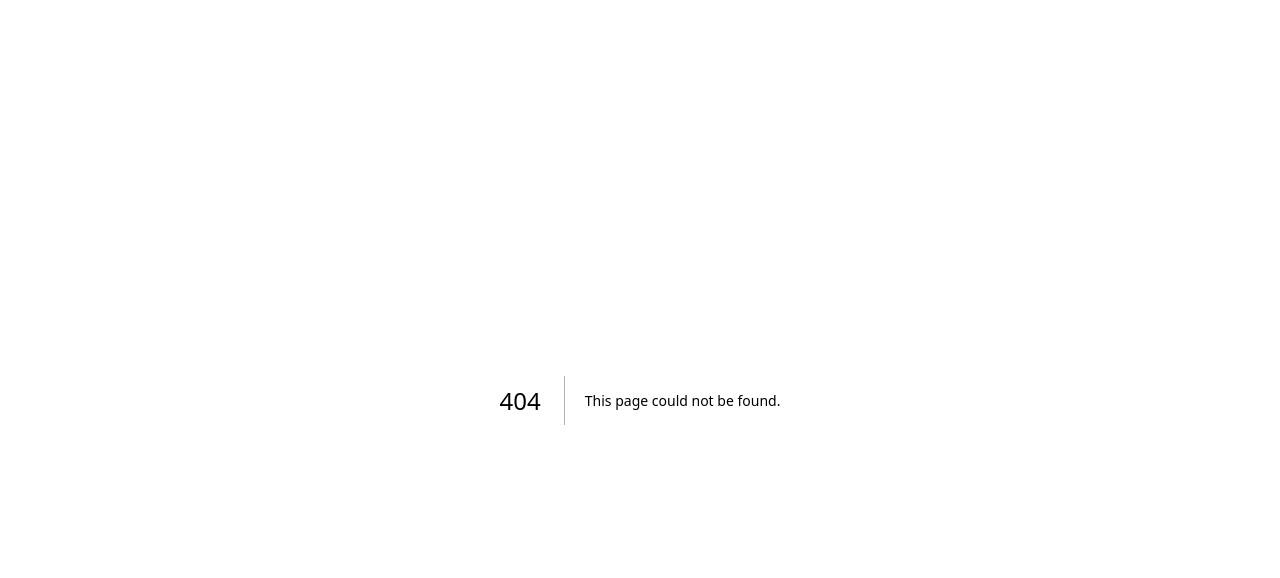
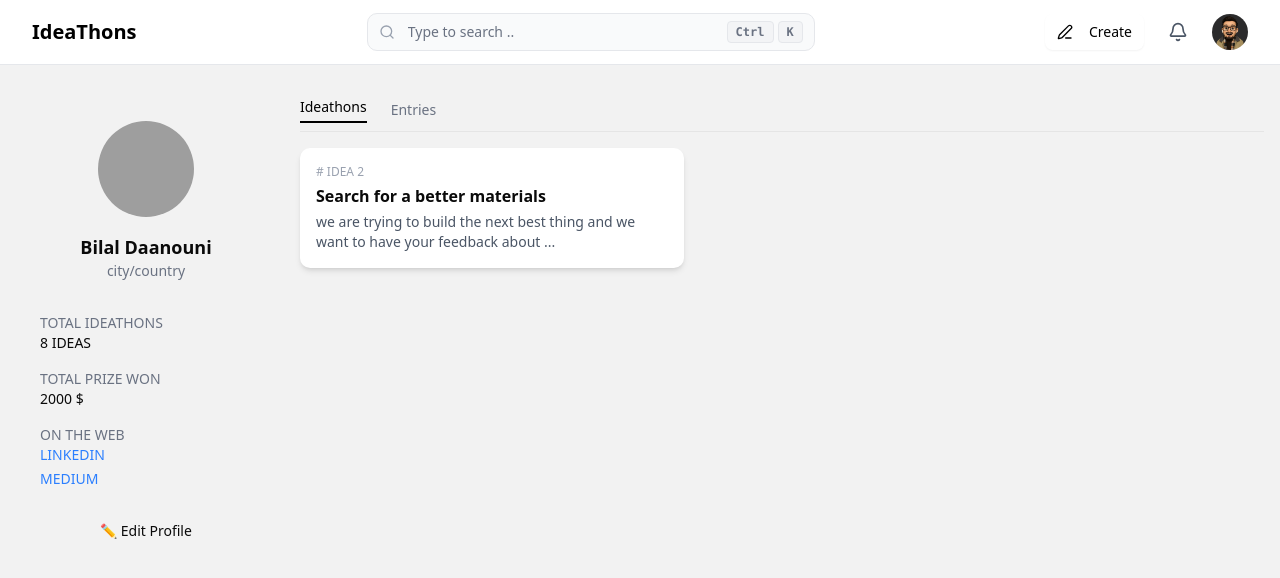
Before and after one commit to aminehabchi/IdeaThon, a Next.js app in the folder frontend/: page /profile in a window 1280 px wide. Before the commit this address had no page. Shown: the top 578 px of the page. Built offline with nearby package versions, Linux system fonts and the light colour scheme; grey boxes are pictures that could not be loaded.

Commit message:
adding profile component..

```diff
--- /dev/null
+++ b/frontend/app/(public)/profile/page.jsx
@@ -0,0 +1,39 @@
+
+import { DashboardNavbar } from "@/components/dashboardNavbar";
+import ProfileComponent from "@/components/profile";
+
+
+//fake data ...
+const mockProfileData = {
+    profile: {
+        name: "Bilal Daanouni",
+        location: "city/country",
+        avatar: "/avatar.jpg",
+        totalIdeathons: 8,
+        totalPrize: 2000,
+        links: [
+            { label: "LINKEDIN", url: "https://linkedin.com/in/bilal" },
+            { label: "MEDIUM", url: "https://medium.com/@bilal" }
+        ]
+    },
+    ideas: [
+        {
+            number: 2,
+            title: "Search for a better materials",
+            description:
+                "we are trying to build the next best thing and we want to have your feedback about ..."
+        }
+    ]
+};
+
+export default function Profile() {
+    return (
+        <div>
+            <DashboardNavbar />
+            <ProfileComponent
+                profile={mockProfileData.profile}
+                ideas={mockProfileData.ideas}
+            />
+        </div>
+    );
+}
--- /dev/null
+++ b/frontend/components/profile.jsx
@@ -0,0 +1,67 @@
+"use client";
+
+export default function ProfileComponent({ profile, ideas }) {
+    return (
+        <div className="min-h-screen bg-[#f2f2f2]">
+            <div className="max-w-7xl mx-auto flex px-4 pt-8">
+                {/* Left Sidebar */}
+                <aside className="w-full max-w-[260px] p-6 rounded-xl mr-6">
+                    <div className="flex flex-col items-center text-center">
+                        <img
+                            src={profile.avatar || "/avatar.jpg"}
+                            alt="avatar"
+                            className="w-24 h-24 rounded-full object-cover mb-4"
+                        />
+                        <h2 className="text-lg font-semibold">{profile.name}</h2>
+                        <p className="text-sm text-gray-500">{profile.location}</p>
+                    </div>
+
+                    <div className="mt-8 text-sm space-y-4">
+                        <div>
+                            <p className="text-gray-500">TOTAL IDEATHONS</p>
+                            <p className="font-medium">{profile.totalIdeathons} IDEAS</p>
+                        </div>
+
+                        <div>
+                            <p className="text-gray-500">TOTAL PRIZE WON</p>
+                            <p className="font-medium">{profile.totalPrize} $</p>
+                        </div>
+
+                        <div>
+                            <p className="text-gray-500">ON THE WEB</p>
+                            <ul className="text-blue-500 space-y-1">
+                                {profile.links?.map((link, i) => (
+                                    <li key={i}>
+                                        <a href={link.url} target="_blank" rel="noreferrer">
+                                            {link.label}
+                                        </a>
+                                    </li>
+                                ))}
+                            </ul>
+                        </div>
+                    </div>
+
+                    <button className="mt-6 w-full text-sm py-2 rounded-lg hover:bg-gray-100 flex items-center justify-center gap-2">
+                        ✏️ Edit Profile
+                    </button>
+                </aside>
+
+                {/* Right Content Area */}
+                <section className="flex-1">
+                    <div className="flex gap-6 border-b pb-2 mb-4 text-sm font-medium">
+                        <button className="text-black border-b-2 border-black pb-1">Ideathons</button>
+                        <button className="text-gray-500 hover:text-black">Entries</button>
+                    </div>
+
+                    {ideas.map((idea, index) => (
+                        <div key={index} className="bg-white p-4 rounded-lg shadow-md max-w-sm mb-4">
+                            <p className="text-xs text-gray-400 mb-1"># IDEA {idea.number}</p>
+                            <h3 className="font-semibold mb-1">{idea.title}</h3>
+                            <p className="text-sm text-gray-600">{idea.description}</p>
+                        </div>
+                    ))}
+                </section>
+            </div>
+        </div>
+    );
+}
```
Also changed, not shown: 1 other file (tests, documents, lock files or other folders).
